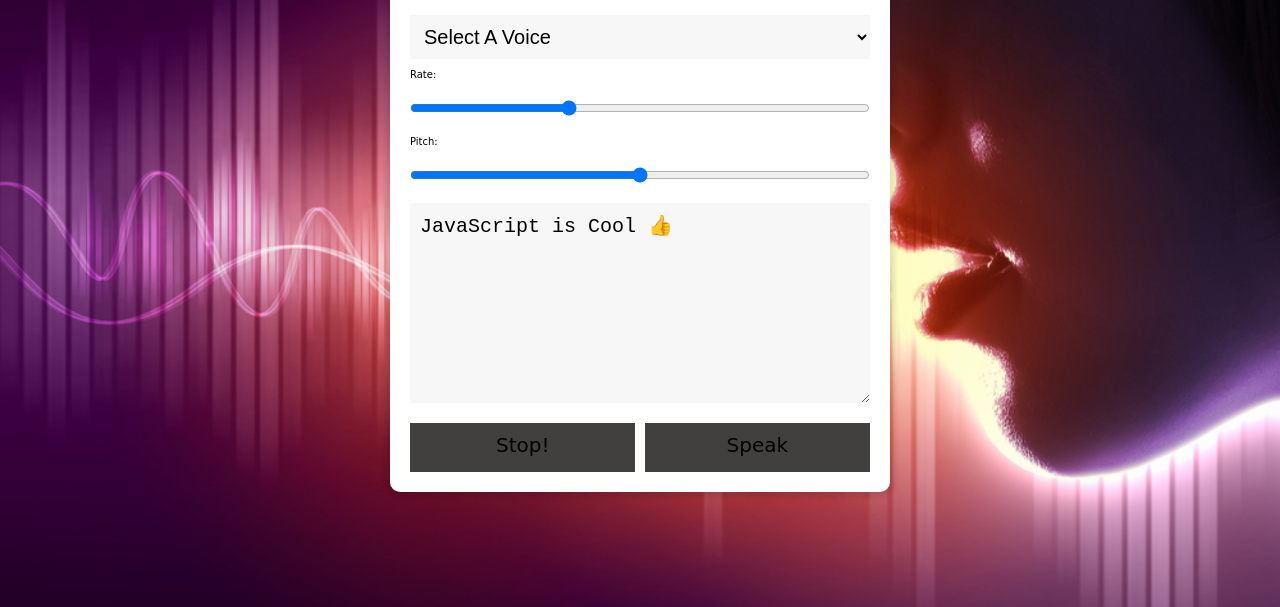
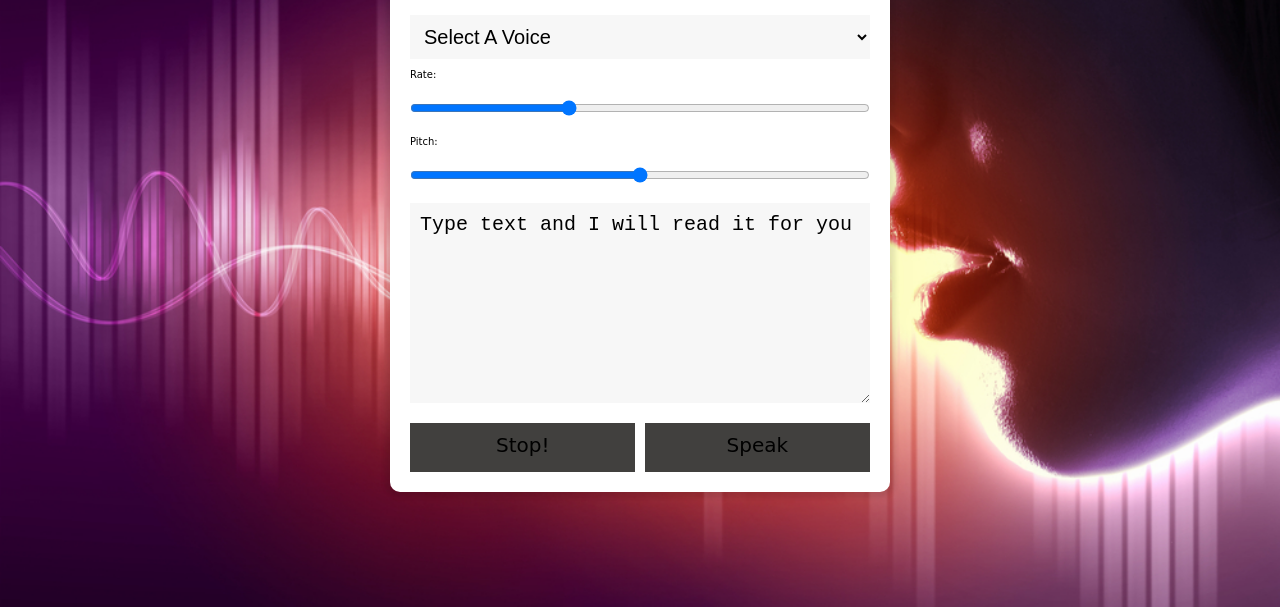
Before and after one commit to oskygh/Speech-Synthesis, a plain HTML site: page index.html in a window 1280 px wide. Shown: the part 193-800 px from the top of the page. Drawn offline with Linux system fonts and the light colour scheme.

Commit message:
Changed message

```diff
--- a/index.html
+++ b/index.html
@@ -19,7 +19,7 @@
       <input name="rate" type="range" min="0" max="3" value="1" step="0.1" />
       <label for="pitch">Pitch:</label>
       <input name="pitch" type="range" min="0" max="2" step="0.1" />
-      <textarea name="text">JavaScript is Cool 👍</textarea>
+      <textarea name="text">Type text and I will read it for you</textarea>
       <button id="stop">Stop!</button>
       <button id="speak">Speak</button>
     </div>
```
